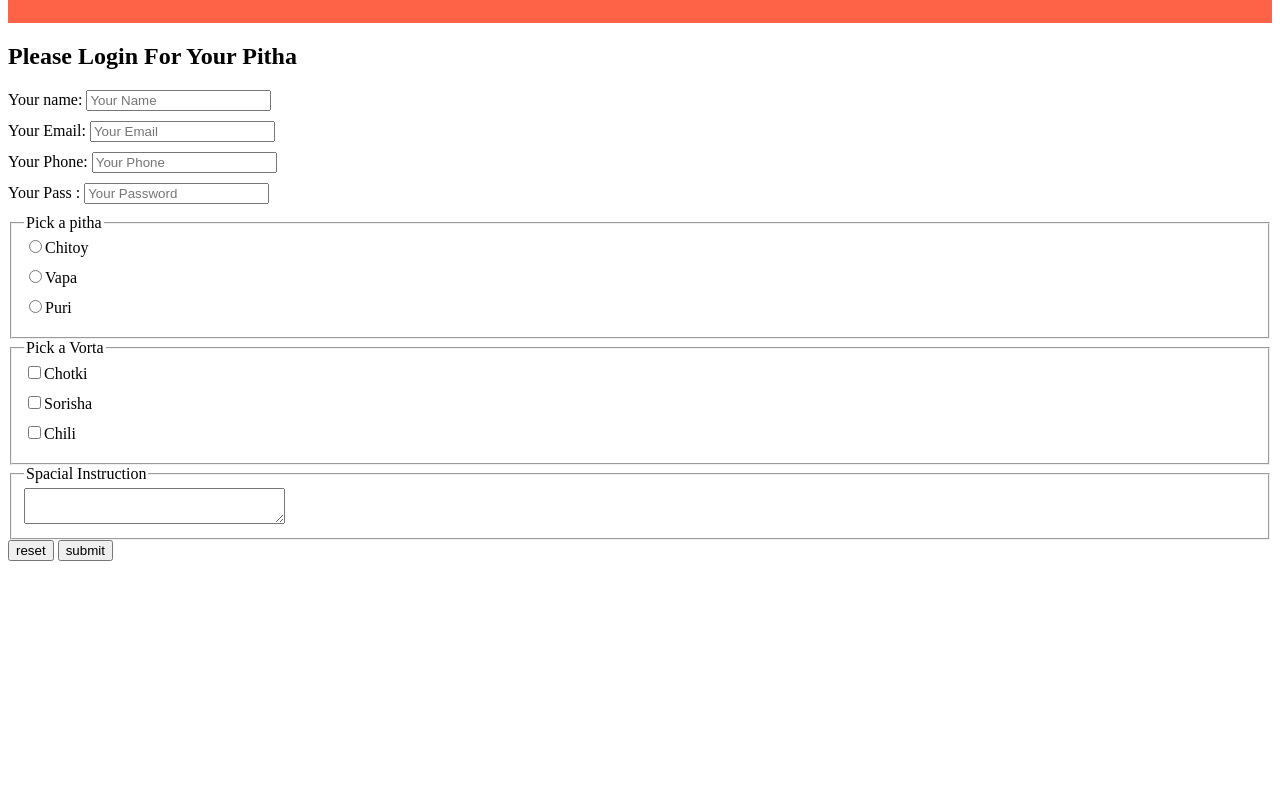
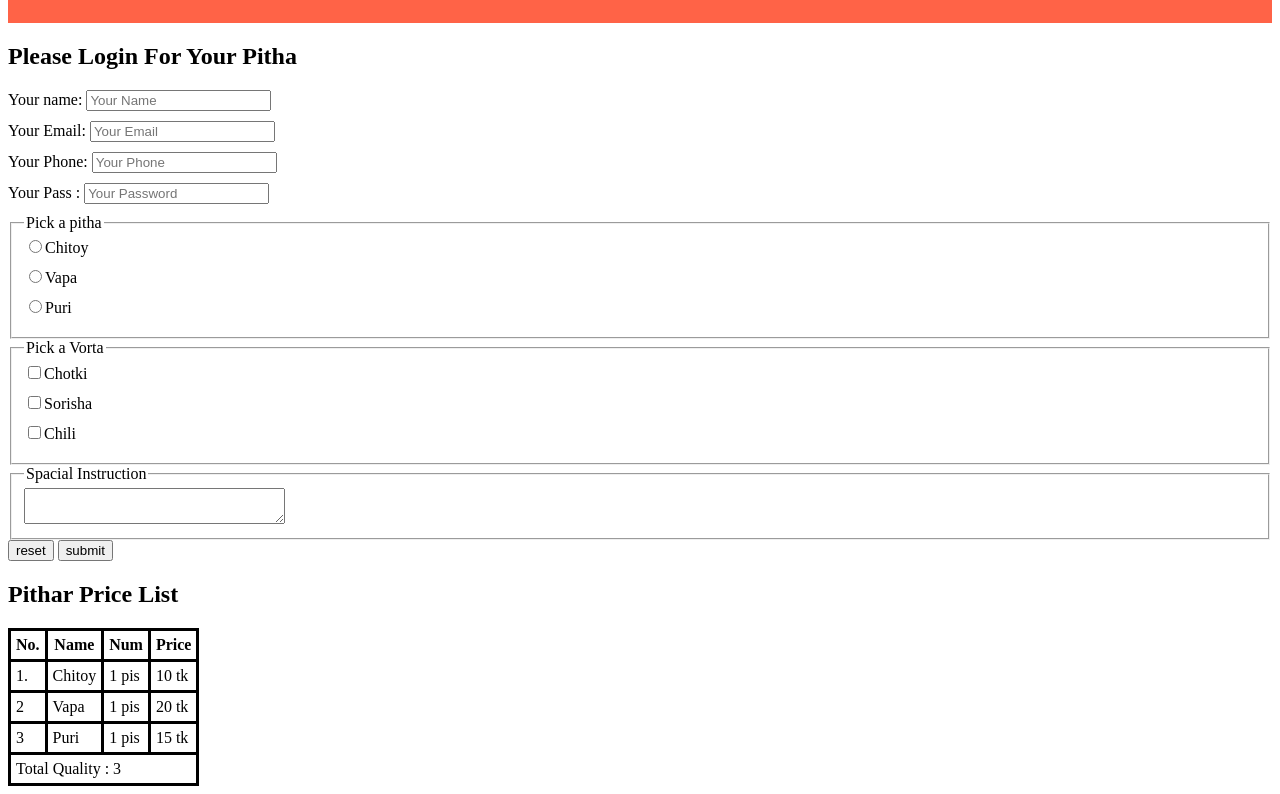
Before and after one commit to Jubayer-profile/programming-web, a plain HTML site: page index.html in a window 1280 px wide. Shown: the part 137-931 px from the top of the page. Before the commit the page ends 800 px from the top, so only its background shows below. Drawn offline with Linux system fonts and the light colour scheme.

Commit message:
speacial commit

```diff
--- a/index.html
+++ b/index.html
@@ -3,7 +3,7 @@
 <head>
     <meta charset="UTF-8">
     <meta name="viewport" content="width=device-width, initial-scale=1.0">
-    <title>programmingWeb</title>
+    <title>Pitha r From</title>
     <link rel="stylesheet" href="style/blog.css">
 </head>
 <body>
@@ -59,6 +59,40 @@
         <input type="submit" value="submit">
 
     </form>
+      <h2>Pithar Price List</h2>
+    <table>
+        <thead>
+           <tr>
+            <th>No.</th>
+            <th>Name</th>
+            <th>Num</th>
+            <th>Price</th>
+           </tr>
+        </thead>
+        <tbody>
+           <tr>
+            <td>1.</td>
+            <td>Chitoy</td>
+            <td>1 pis</td>
+            <td>10 tk</td>
+           </tr>
+           <tr>
+            <td>2</td>
+            <td>Vapa</td>
+            <td>1 pis</td>
+            <td>20 tk</td>
+           </tr>
+           <tr>
+            <td>3</td>
+            <td>Puri</td>
+            <td>1 pis</td>
+            <td>15 tk</td>
+           </tr>
+        </tbody>
+        <tfoot>
+           <td colspan="4">Total Quality : 3</td>
+        </tfoot>
+    </table>
     </main>
 
 </body>
--- a/style/blog.css
+++ b/style/blog.css
@@ -11,3 +11,10 @@ h1{
     text-align: center;
     font-style: oblique;
 }
+td ,th{
+    border: 3px solid black;
+    padding: 5px;
+}
+table{
+    border-collapse: collapse;
+}
```
